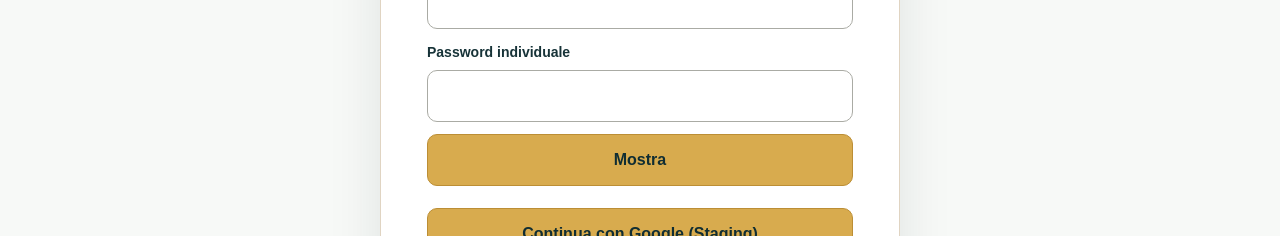
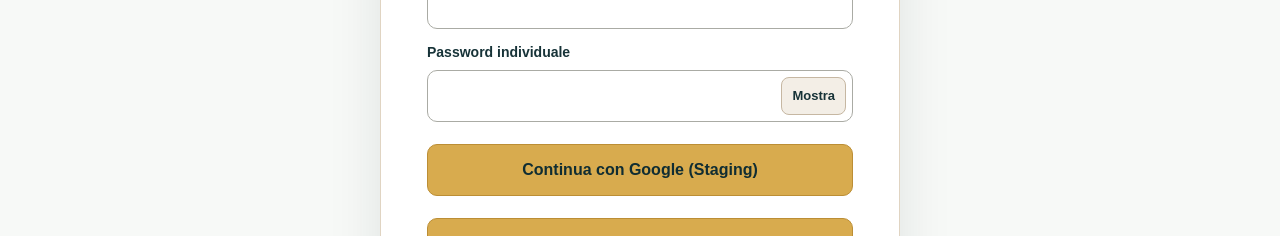
Before and after one commit to giovannibrunetto/bimaris-platform, a Next.js app in the folder apps/web/: page /admin/login in a window 1280 px wide. Shown: the part 359-595 px from the top of the page. Built offline with nearby package versions, Linux system fonts and the light colour scheme; no server answers.

Commit message:
style(admin auth): keep password toggle visible and keyboard accessible

```diff
--- a/apps/web/app/admin/login/admin-login.css
+++ b/apps/web/app/admin/login/admin-login.css
@@ -110,3 +110,16 @@
   .admin-login__card{padding:26px 22px;border-radius:16px}
   .admin-login__description{font-size:14px;margin-bottom:23px}
 }
+
+/* Inline visibility control, without changing the password or submitting the form. */
+.admin-login__password-field{position:relative;min-width:0}
+.admin-login__password-field input{padding-right:112px}
+.admin-login__form .admin-login__password-toggle{
+  position:absolute;right:7px;top:50%;transform:translateY(-50%);
+  display:inline-flex;align-items:center;justify-content:center;
+  width:auto;min-height:38px;margin:0;padding:6px 10px;
+  background:#f3eee6;border:1px solid #c6b7a2;border-radius:8px;
+  color:#173338;font-size:13px;font-weight:750;
+}
+.admin-login__form .admin-login__password-toggle:hover:not(:disabled){background:#e9dfce}
+.admin-login__form .admin-login__password-toggle:focus-visible{outline:3px solid #d5ad58;outline-offset:2px}
```
